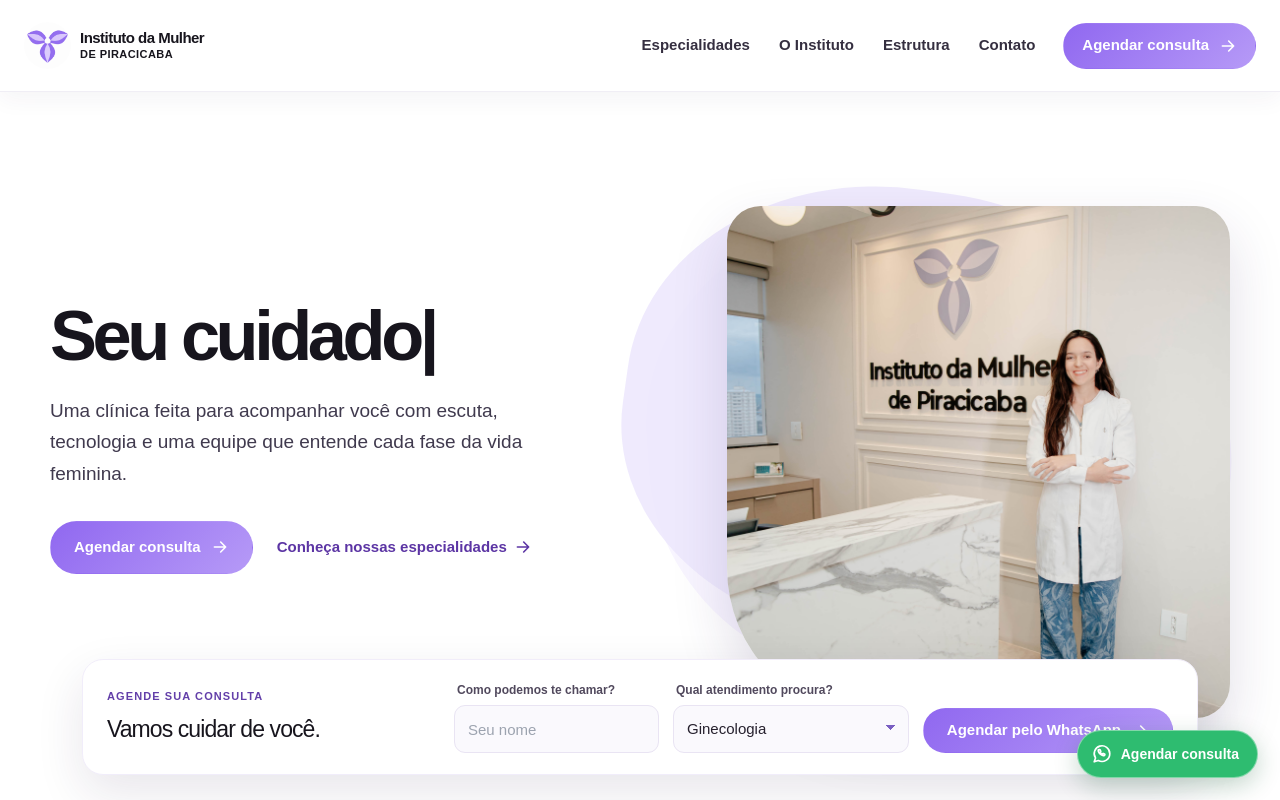
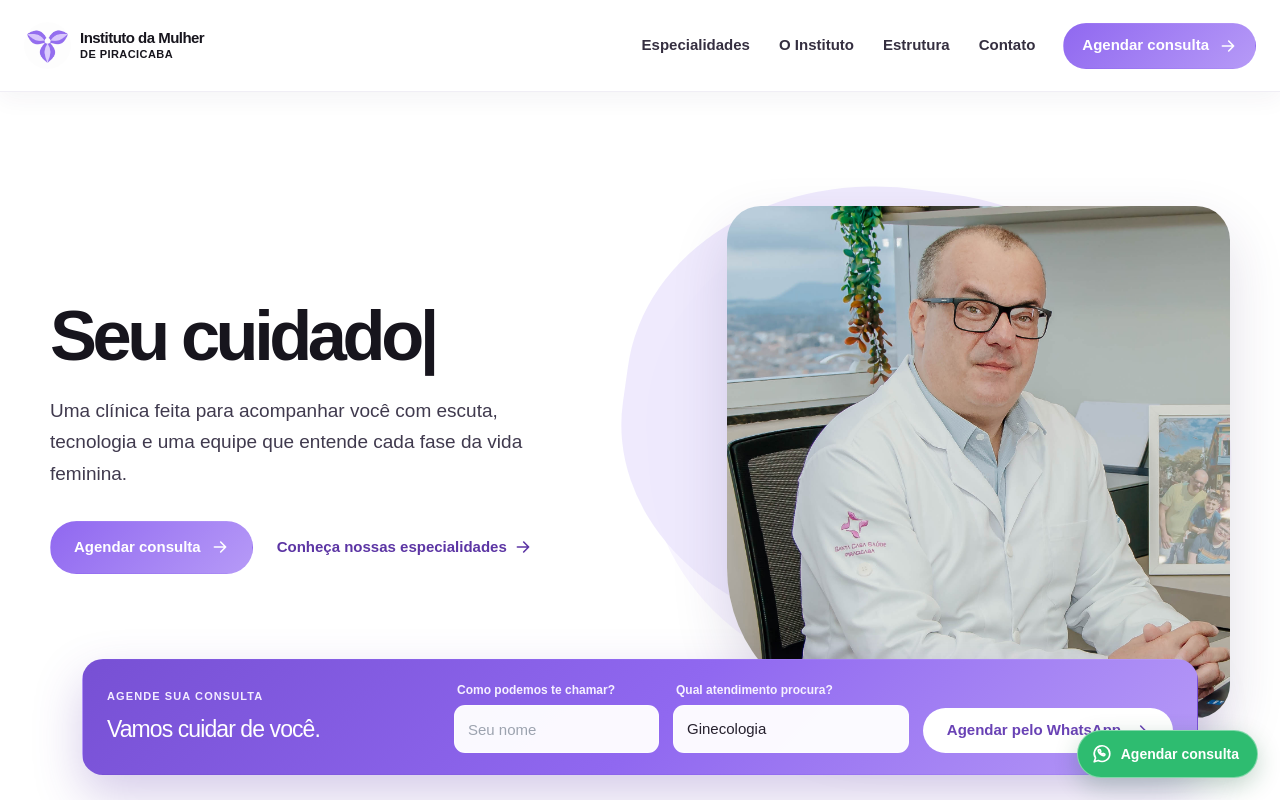
Before and after one commit to pgozetto/instituto_da_mulher, a Next.js app: page / in a window 1280 px wide. Shown: the top 800 px of the page. Built offline with nearby package versions, Linux system fonts and the light colour scheme; no server answers.

Commit message:
Atualiza foto principal e rodape social

```diff
--- a/app/globals.css
+++ b/app/globals.css
@@ -50,8 +50,16 @@
 .hero-shape { background: var(--lavender-soft); border-radius: 44% 54% 45% 48%; inset: 22px 0 0 4%; position: absolute; transform: rotate(-4deg); }
 .hero-shape-two { background: #eee8fd; border-radius: 48% 46% 48% 44%; inset: 11px 9% 10% 0; opacity: .9; transform: rotate(8deg); }
 .hero-photo { border-radius: 34px 34px 34px 150px; box-shadow: 0 24px 55px rgba(53, 33, 93, .15); height: 100%; overflow: hidden; position: absolute; right: 0; top: 0; width: 83%; }
-.hero-photo img { object-fit: cover; object-position: 35% center; }
+.hero-photo img { object-fit: cover; object-position: 50% 27%; }
 .hero-booking-card { align-items: center; background: #fff; border: 1px solid #f1edfa; border-radius: 21px; bottom: 7px; box-shadow: 0 18px 48px rgba(44, 31, 72, .11); display: grid; gap: 24px; grid-column: 1 / -1; grid-template-columns: .62fr 1.38fr; left: 32px; padding: 21px 24px; position: absolute; right: 32px; z-index: 5; }
+.hero-booking-card { background: linear-gradient(135deg, #7750d4 0%, #9068f0 52%, #b69af7 100%); border-color: transparent; box-shadow: 0 20px 48px rgba(91, 54, 170, .26); color: #fff; }
+.hero-booking-card .booking-heading .eyebrow { color: #f3ecff; }
+.hero-booking-card .booking-heading h2 { color: #fff; }
+.hero-booking-card .booking-field label { color: #f6f1ff; }
+.hero-booking-card .booking-field input,
+.hero-booking-card .booking-field select { background: rgba(255, 255, 255, .96); border-color: rgba(255, 255, 255, .45); color: #26212e; }
+.hero-booking-card .booking-submit { background: #fff; color: #6942b5; }
+.hero-booking-card .booking-submit:hover { background: #f7f1ff; }
 .booking-heading .eyebrow { font-size: 11px; }
 .booking-heading h2 { font-size: 23px; letter-spacing: -.04em; margin: 7px 0 0; }
 .booking-form { display: grid; gap: 14px; grid-template-columns: 1fr 1fr; }
@@ -118,12 +126,13 @@
 .contact-form-wrap .booking-form { grid-template-columns: 1fr; }
 .contact-form-wrap .booking-submit { margin-top: 3px; }
 
-.site-footer { align-items: center; border-top: 1px solid var(--line); display: flex; gap: 28px; justify-content: space-between; min-height: 108px; }
+.site-footer { align-items: center; background: linear-gradient(135deg, #f7f2ff 0%, #eee5ff 100%); border: 1px solid #e3d7fb; border-radius: 24px 24px 0 0; display: flex; gap: 28px; justify-content: space-between; min-height: 128px; padding: 24px 28px; }
 .footer-brand img { border-radius: 50%; height: 38px; object-fit: cover; width: 38px; }
 .site-footer > p { color: var(--muted); font-size: 14px; margin: 0 auto 0 15px; }
-.social-links { display: flex; gap: 17px; }
-.social-links a { color: #4a4255; font-size: 14px; font-weight: 700; }
-.social-links a:hover { color: var(--purple); }
+.social-links { display: flex; gap: 10px; }
+.social-links a { align-items: center; background: #fff; border: 1px solid #ddcff8; border-radius: 999px; box-shadow: 0 7px 18px rgba(91, 54, 170, .1); color: #57349c; display: inline-flex; font-size: 14px; font-weight: 750; gap: 8px; min-height: 45px; padding: 0 15px 0 10px; transition: background .2s ease, box-shadow .2s ease, transform .2s ease; }
+.social-links a:hover { background: var(--purple); box-shadow: 0 11px 24px rgba(91, 54, 170, .22); color: #fff; transform: translateY(-2px); }
+.social-links svg { height: 23px; width: 23px; }
 .floating-whatsapp { align-items: center; background: #2ebc70; border: 1px solid rgba(255,255,255,.4); border-radius: 999px; bottom: 22px; box-shadow: 0 8px 24px rgba(14, 82, 43, .24); color: white; display: flex; font-size: 14px; font-weight: 750; gap: 8px; padding: 12px 18px 12px 13px; position: fixed; right: 22px; z-index: 41; }
 .floating-whatsapp svg { height: 22px; width: 22px; }
 
@@ -178,8 +187,10 @@
   .gallery-item-large { grid-column: 1 / -1; }
   .contact-card { border-radius: 22px; gap: 34px; padding: 36px 25px; }
   .contact-copy h2 { font-size: 40px; }
-  .site-footer { align-items: flex-start; flex-direction: column; gap: 16px; padding-block: 28px; }
+  .site-footer { align-items: flex-start; flex-direction: column; gap: 16px; padding: 28px 20px; }
   .site-footer > p { margin: 0; }
+  .social-links { width: 100%; }
+  .social-links a { flex: 1; justify-content: center; }
   .floating-whatsapp { bottom: 14px; right: 14px; }
   .floating-whatsapp span { display: none; }
   .floating-whatsapp { border-radius: 50%; height: 52px; justify-content: center; padding: 0; width: 52px; }
--- a/app/page.tsx
+++ b/app/page.tsx
@@ -82,8 +82,8 @@
           <div className="hero-shape hero-shape-two" />
           <div className="hero-photo image-hover" data-parallax="0.045">
             <Image
-              src="/images/equipe-medica.jpg"
-              alt="Profissional do Instituto da Mulher de Piracicaba na recepção da clínica"
+              src="/images/medico.jpg"
+              alt="Médico do Instituto da Mulher de Piracicaba em seu consultório"
               fill
               priority
               sizes="(max-width: 900px) 90vw, 48vw"
@@ -199,8 +199,14 @@
         </div>
         <p>Saúde feminina com escuta, confiança e acolhimento.</p>
         <div className="social-links">
-          <a href="https://www.instagram.com/institutodamulherpiracicaba" target="_blank" rel="noreferrer">Instagram</a>
-          <a href="https://web.facebook.com/institutodamulherdepiracicaba/" target="_blank" rel="noreferrer">Facebook</a>
+          <a href="https://www.instagram.com/institutodamulherpiracicaba" target="_blank" rel="noreferrer" aria-label="Instagram do Instituto da Mulher de Piracicaba">
+            <InstagramIcon />
+            <span>Instagram</span>
+          </a>
+          <a href="https://web.facebook.com/institutodamulherdepiracicaba/" target="_blank" rel="noreferrer" aria-label="Facebook do Instituto da Mulher de Piracicaba">
+            <FacebookIcon />
+            <span>Facebook</span>
+          </a>
         </div>
       </footer>
 
@@ -238,6 +244,14 @@
   return <svg aria-hidden="true" viewBox="0 0 20 20" fill="none" stroke="currentColor" strokeWidth="1.8"><path d="M3.75 10h12.5M10.75 4.5 16.25 10l-5.5 5.5" strokeLinecap="round" strokeLinejoin="round" /></svg>;
 }
 
+function InstagramIcon() {
+  return <svg aria-hidden="true" viewBox="0 0 24 24" fill="none" stroke="currentColor" strokeWidth="1.8"><rect x="3.25" y="3.25" width="17.5" height="17.5" rx="5" /><circle cx="12" cy="12" r="4.1" /><circle cx="17.55" cy="6.55" r=".9" fill="currentColor" stroke="none" /></svg>;
+}
+
+function FacebookIcon() {
+  return <svg aria-hidden="true" viewBox="0 0 24 24" fill="currentColor"><path d="M13.8 21v-8h2.7l.4-3.1h-3.1V7.92c0-.9.25-1.52 1.57-1.52h1.67V3.62c-.29-.04-1.28-.12-2.44-.12-2.42 0-4.08 1.48-4.08 4.2v2.2H7.78V13h2.74v8h3.28Z" /></svg>;
+}
+
 function CheckIcon() {
   return <svg aria-hidden="true" viewBox="0 0 20 20" fill="none" stroke="currentColor" strokeWidth="2"><path d="m4 10 3.5 3.5L16 5" strokeLinecap="round" strokeLinejoin="round" /></svg>;
 }
```
